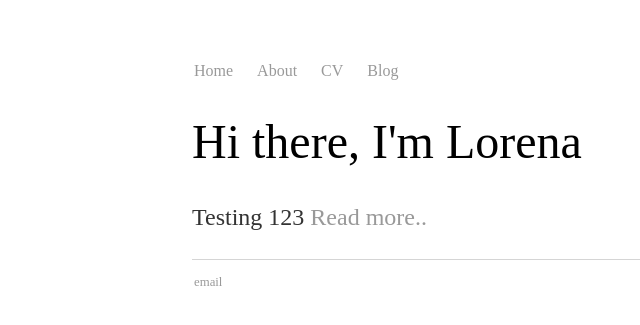
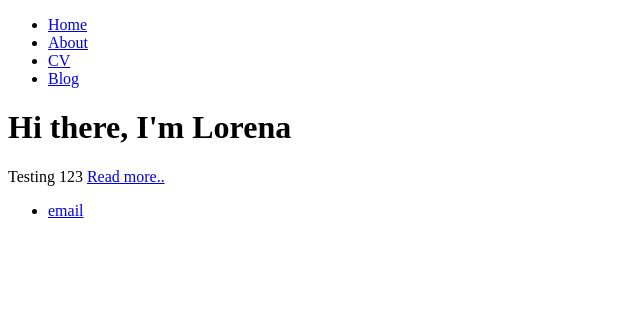
Before and after one commit to lyontyger/lyontyger.github.io, a Jekyll site: the page built from index.html, in a window 1280 px wide. Shown: the top 325 px of the page, without its empty margins (0-640 px from the left). Built offline with Jekyll 4.4.1, drawn with Linux system fonts in a browser that asks for light colours.

Commit message:
Update default.html

```diff
--- a/_layouts/default.html
+++ b/_layouts/default.html
@@ -2,8 +2,7 @@
 	<html>
 		<head>
 			<title>{{ page.title }}</title>
-			<!-- link to main stylesheet -->
-			<link rel="stylesheet" type="text/css" href="/css/main.css">
+			<link href="https://fonts.googleapis.com/css?family=Kulim+Park&display=swap" rel="stylesheet">
 		</head>
 		<body>
 			<nav>
```
